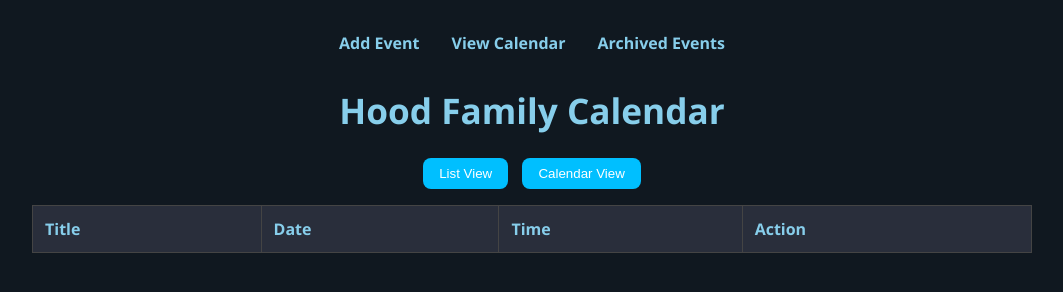
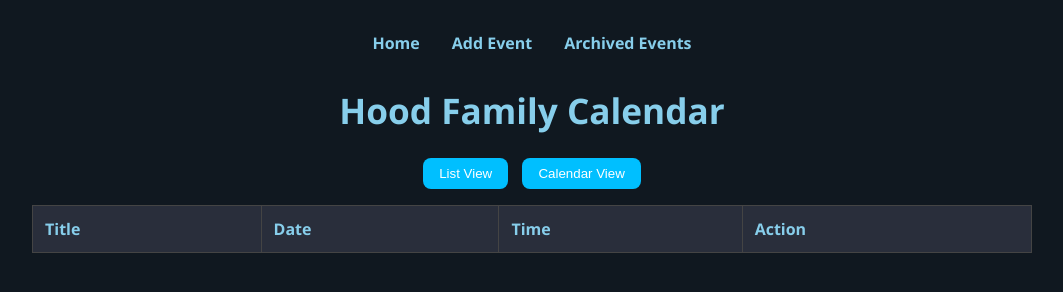
Before and after one commit to leviticushood/familycalendar, a plain HTML site: page calendar.html in a window 1280 px wide. Shown: the whole page, without its empty margins (108-1171 px from the left). Drawn offline with Linux system fonts and the light colour scheme.

Commit message:
Update calendar.html

```diff
--- a/calendar.html
+++ b/calendar.html
@@ -10,8 +10,8 @@
 <body>
   <div class="container">
     <nav class="nav-bar">
-      <a href="index.html" class="nav-link">Add Event</a>
-      <a href="calendar.html" class="nav-link">View Calendar</a>
+      <a href="index.html" class="nav-link">Home</a>
+      <a href="add.html" class="nav-link">Add Event</a>
       <a href="archive.html" class="nav-link">Archived Events</a>
     </nav>
     <h1 class="page-title">Hood Family Calendar</h1>
```
